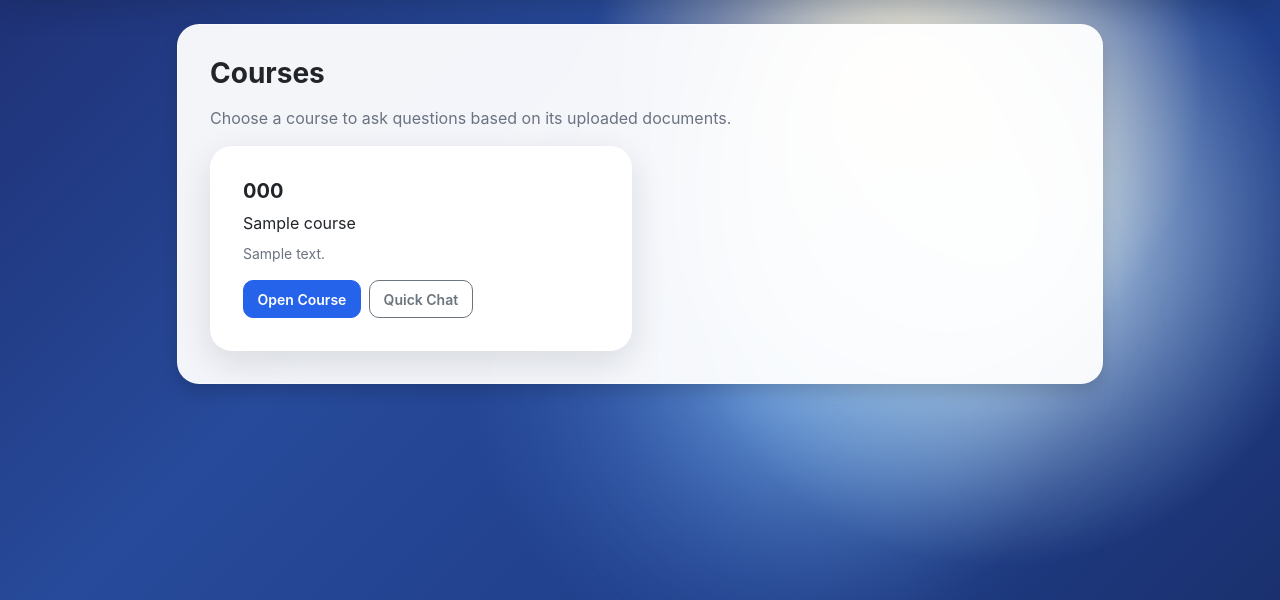
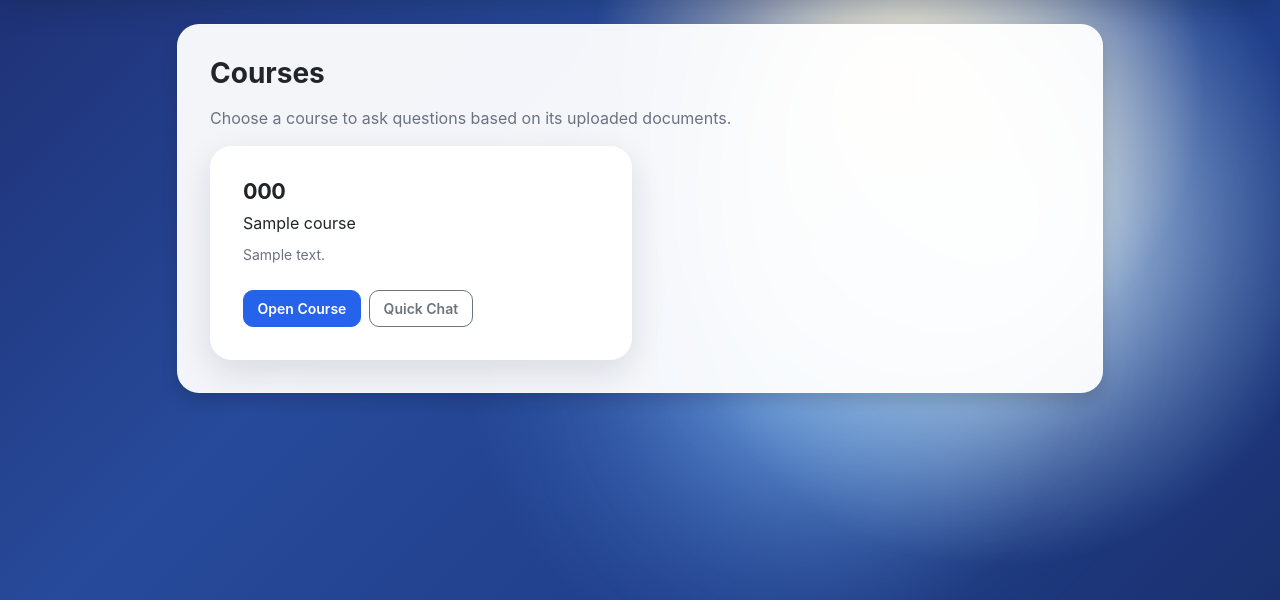
Before and after one commit to WaterMinh/ai-course-assistant, a FastAPI app: page /courses in a window 1280 px wide. Shown: the part 72-672 px from the top of the page. Run offline with FastAPI, Linux system fonts and the light colour scheme; the visitor is signed in with stand-in values (Sample User, id 1); tables that the repository leaves empty hold one stand-in row (values such as "Sample post").

Commit message:
Improve UI styling and chat layout

```diff
--- a/static/style.css
+++ b/static/style.css
@@ -458,3 +458,70 @@ main.container {
         max-width: 88% !important;
     }
 }
+
+.course-card {
+    position: relative;
+    overflow: hidden;
+    transition:
+        transform 0.22s ease,
+        box-shadow 0.22s ease,
+        border-color 0.22s ease,
+        background 0.22s ease;
+}
+
+.course-card:hover {
+    transform: translateY(-8px);
+    box-shadow: 0 24px 55px rgba(15, 23, 42, 0.18);
+    border-color: rgba(37, 99, 235, 0.35) !important;
+    background: rgba(255, 255, 255, 0.97);
+}
+
+.course-card::before {
+    content: "";
+    position: absolute;
+    inset: 0;
+    background:
+        radial-gradient(circle at top right, rgba(37, 99, 235, 0.12), transparent 35%),
+        radial-gradient(circle at bottom left, rgba(96, 165, 250, 0.10), transparent 40%);
+    opacity: 0;
+    transition: opacity 0.22s ease;
+    pointer-events: none;
+}
+
+.course-card:hover::before {
+    opacity: 1;
+}
+
+.course-card .card-body {
+    position: relative;
+    z-index: 1;
+}
+
+.course-card h5 {
+    font-size: 1.35rem;
+    letter-spacing: -0.02em;
+    margin-bottom: 0.35rem;
+}
+
+.course-card .text-muted,
+.course-card p {
+    line-height: 1.65;
+}
+
+.course-card .btn {
+    transition:
+        transform 0.18s ease,
+        box-shadow 0.18s ease,
+        background 0.18s ease;
+}
+
+.course-card .btn:hover {
+    transform: translateY(-2px);
+    box-shadow: 0 8px 18px rgba(37, 99, 235, 0.18);
+}
+.course-description {
+    display: -webkit-box;
+    -webkit-line-clamp: 5;
+    -webkit-box-orient: vertical;
+    overflow: hidden;
+}
--- a/templates/courses.html
+++ b/templates/courses.html
@@ -17,7 +17,7 @@
                     <div class="row g-3">
                         {% for course in courses %}
                             <div class="col-md-6">
-                                <div class="card border rounded-4 h-100">
+                                <div class="card course-card border rounded-4 h-100">
                                     <div class="card-body">
                                         <h5 class="fw-bold">
                                             {{ course.course_code }}
@@ -28,12 +28,12 @@
                                         </div>
 
                                         {% if course.description %}
-                                            <p class="text-muted small">
+                                            <p class="course-description text-muted small">
                                                 {{ course.description }}
                                             </p>
                                         {% endif %}
 
-                                        <div class="d-flex gap-2">
+                                        <div class="d-flex gap-2 mt-4">
                                             <a
                                                 class="btn btn-primary btn-sm"
                                                 href="/courses/{{ course.id }}"
```
